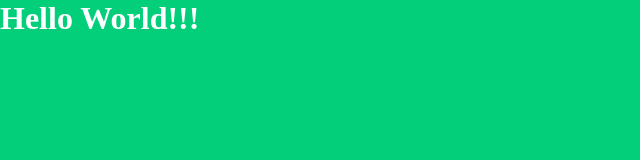
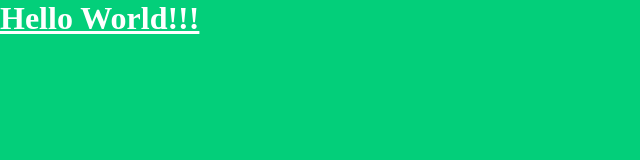
Before and after one commit to neonvis/practice, a plain HTML site: page index.html in a window 1280 px wide. Shown: the whole page, without its empty margins (0-640 px from the left). Drawn offline with Linux system fonts and the light colour scheme.

Commit message:
changing style of title

```diff
--- a/css/style.css
+++ b/css/style.css
@@ -19,4 +19,5 @@
 }
 h1 {
 	color: #fff;
+	text-decoration: underline;
 }
--- a/index.html
+++ b/index.html
@@ -7,6 +7,8 @@
 	<link rel="stylesheet" href="css/style.css">
 </head>
 <body>
-	<h1>Hello World!!!</h1>
+	<div class="title">
+		<h1>Hello World!!!</h1>
+	</div>
 </body>
 </html>
```
